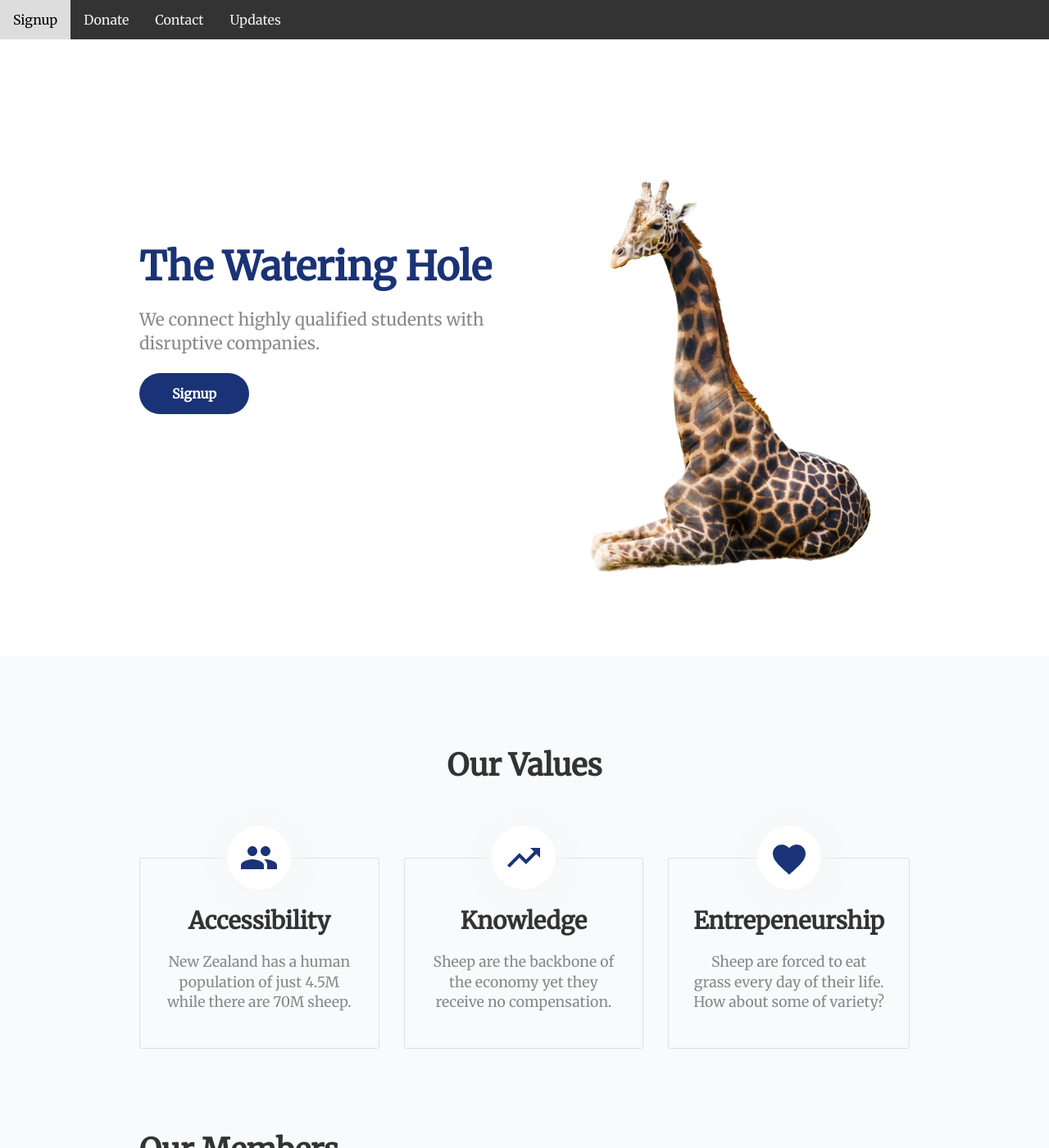
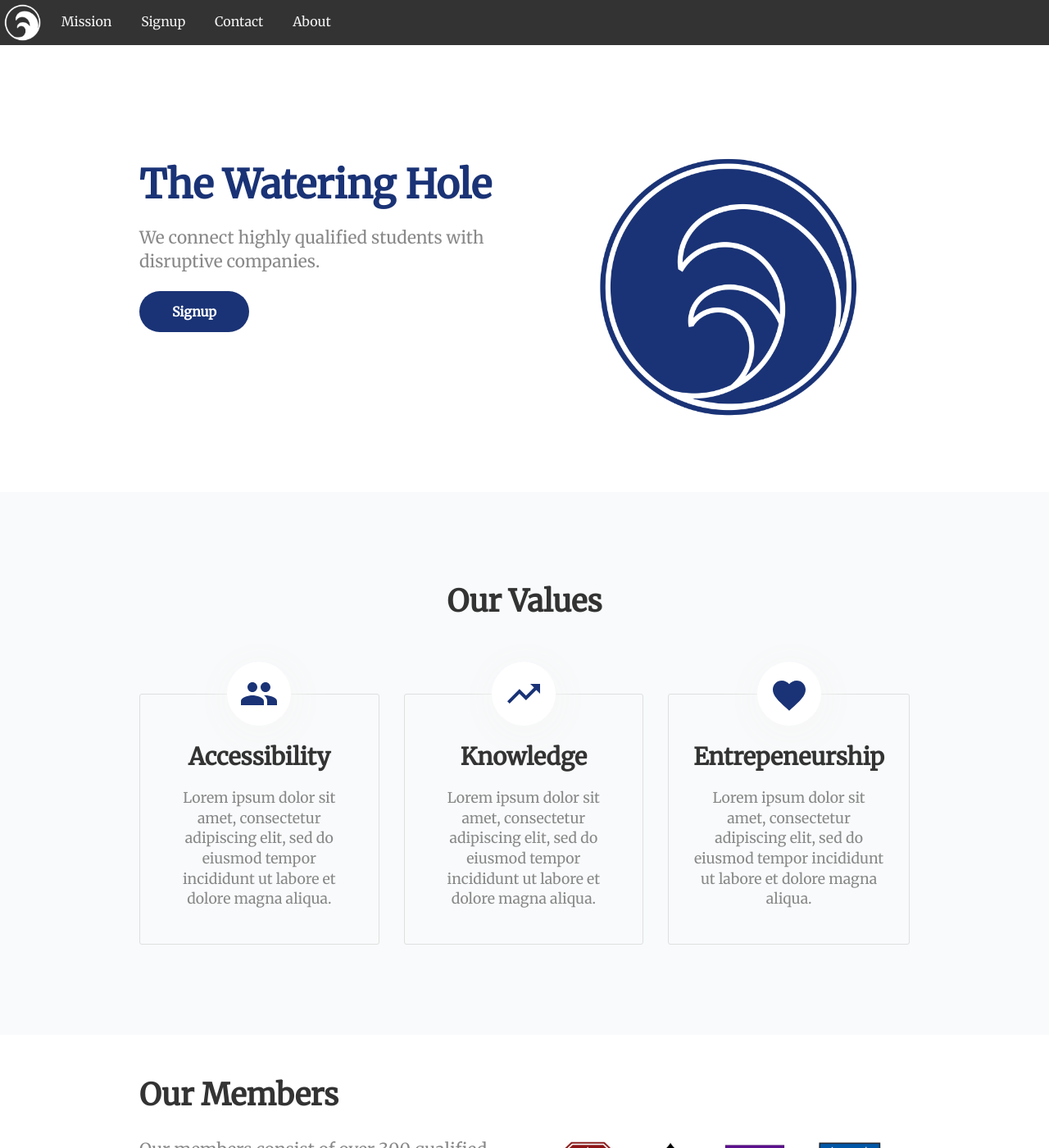
Before and after one commit to chaiguyy/whweb, a Jekyll site: the page built from docs/index.html, in a window 1280 px wide and 1400 px high. Shown: the whole window at 82% size. Built offline with Jekyll 4.4.1, drawn with Linux system fonts in a browser that asks for light colours; nearby versions of some CDN libraries; a script that is not in the unit is left out; some of the changed text lies outside the part shown.

Commit message:
images and content

```diff
--- a/docs/_layouts/default.html
+++ b/docs/_layouts/default.html
@@ -28,11 +28,11 @@
 	</head>
 	<body>
 		<div class="navbar">
-				<a href="#signup">Signup</a>
-
-				<a href="#donate">Donate</a>
-				<a href="#donate">Contact</a>
-				<a href="#updates">Updates</a>
+			<img class="logo" src="{{ site.baseurl }}/images/logosmallwhite.png">
+			<a href="#mission">Mission</a>
+			<a href="#signup">Signup</a>
+			<a href="#contact">Contact</a>
+			<a href="#about">About</a>
 		</div>
 		<div class="content">
 			{{ content }}
--- a/docs/_sass/layout.scss
+++ b/docs/_sass/layout.scss
@@ -48,12 +48,17 @@ header {
 }
 
 .navbar a {
-	float: left;
-	display: block;
+	display: inline-block;
 	color: #f2f2f2;
 	text-align: center;
 	padding: 14px 16px;
 	text-decoration: none;
+}
+
+.logo {
+	display: inline-block;
+	vertical-align: middle;
+	height: 55px;
 }
 
 .navbar a:hover {
--- a/docs/index.html
+++ b/docs/index.html
@@ -14,7 +14,7 @@ title: The Watering Hole
 			</div>
 		</div>
 		<div class="column">
-			<img src="{{ site.baseurl }}/images/giraffe.jpg" alt="Logo" style="width: 400px;">
+			<img src="{{ site.baseurl }}/images/logo.png" alt="Logo" style="width: 400px;">
 		</div>
 	</div>
 </header>
@@ -27,21 +27,22 @@ title: The Watering Hole
 			<li>
 				<div class="image">{% include icons/site.html icon="population" %}</div>
 				<h3 class="editable">Accessibility</h3>
-			<p class="editable">New Zealand has a human population of just 4.5M while there are 70M sheep. </p>
+				<p class="editable">Lorem ipsum dolor sit amet, consectetur adipiscing elit, sed do eiusmod tempor incididunt ut labore et dolore magna aliqua.</p>
 			</li>
 
 			<li>
 				<div class="image">{% include icons/site.html icon="economy" %}</div>
 				<h3 class="editable">Knowledge</h3>
-			<p class="editable">Sheep are the backbone of the economy yet they receive no compensation.</p>
+				<p class="editable">Lorem ipsum dolor sit amet, consectetur adipiscing elit, sed do eiusmod tempor incididunt ut labore et dolore magna aliqua.</p>
 			</li>
 
 			<li>
 				<div class="image">{% include icons/site.html icon="conditions" %}</div>
 				<h3 class="editable">Entrepeneurship</h3>
-			<p class="editable">Sheep are forced to eat grass every day of their life. How about some of variety?</p>
+				<p class="editable">Lorem ipsum dolor sit amet, consectetur adipiscing elit, sed do eiusmod tempor incididunt ut labore et dolore magna aliqua.</p>
 			</li>
 		</ul>
+	</div>
 </div>
 
 <div class="container" id="members">
@@ -49,11 +50,10 @@ title: The Watering Hole
 		<div>
 			<h2 class="editable">Our Members</h2>
 
-			<p class="editable">Currently, we have a pool of over 300 qualified students from elite universities such as Stanford, Princeton, Columbia, NYU, Berkeley and others. Applicants contribute to a resume pool which we share with startups and established companies.</p>
+			<p class="editable">Our members consist of over 300 qualified students from elite universities such as Stanford, Princeton, Columbia, NYU, Berkeley, and others. Applicants contribute to a resume pool which we share with startups and innovative companies.</p>
 		</div>
 		<div>
 			<img src="{{ site.baseurl }}/images/logo4uni.jpg" alt="universities">
-		</div>
 		</div>
 	</div>
 </div>
@@ -62,18 +62,18 @@ title: The Watering Hole
 	<div class="container" id="mission">
 		<div class="columns">
 			<div>
-				<img src="{{ site.baseurl }}/images/sheep2.jpg" alt="Sheep">
+				<img src="{{ site.baseurl }}/images/networking_curve.png" alt="networking" style="border-radius:10%;">
 			</div>
 			<div>
 				<h2 class="editable">Our Mission</h2>
 
-				<p class="editable">Leave no sheep behind. Our mission to give sheep the right to vote and have them represented in parliament. For too long sheep have been exploited for their warm wool and delicious meat. It's time to put our hooves down and baa for what's right. Give sheep the vote!</p>
+				<p class="editable">Founded in 2020, The Watering Hole is an inclusive space that connects the best and brightest university students along with the most innovative and fastest growing startups. Our personalized service is built upon our core values of accessibility, knowledge, and entrepreneurship. We believe students struggle to find job opportunities not because applicants aren’t qualified enough but because they aren’t seen in an easy and accessible way. The Watering Hole works to preserve strong connections between recruiters and students by hosting frequent small-scale career fairs throughout the school year.</p>
 			</div>
 		</div>
 	</div>
 </div>
 
-
+<!--
 <div class="container">
 	<hr>
 	<blockquote>
@@ -86,25 +86,32 @@ title: The Watering Hole
 		</div>
 	</blockquote>
 </div>
+-->
 
-<div class="darker">
 	<div class="container" id="signup">
+		<hr>
 		<h2 class="editable">Join us</h2>
-		<p class="editable" style="text-align: center;">Sign up to hear the latest news and progress in our fight for the sheep vote.</p>
+		<p class="editable" style="text-align: center;">Apply to become a part of our community and gain access to exclusive career opportunities.</p>
 		<form action="{{ site.newsletter_action }}" method="post">
 			<input type="text" name="EMAIL" placeholder="Email">
 			<input type="submit" value="Sign up"/>
 		</form>
 	</div>
-</div>
 
-<div class="container" id="donate">
-	<h2 class="editable">Make a donation</h2>
-	<div class="donate">
-		{{ site.donation_embed }}
+<div class="darker">
+<div class="container" id="contact">
+	<hr>
+	<h2 class="editable">Get in Touch</h2>
+	<p class="editable">Lorem ipsum dolor sit amet, consectetur adipiscing elit, sed do eiusmod tempor incididunt ut labore et dolore magna aliqua.</p>
 </div>
 </div>
 
+<div class="container" id="about">
+	<h2 class="editable">About us</h2>
+	<p class="editable">Lorem ipsum dolor sit amet, consectetur adipiscing elit, sed do eiusmod tempor incididunt ut labore et dolore magna aliqua. Ut enim ad minim veniam, quis nostrud exercitation ullamco laboris nisi ut aliquip ex ea commodo consequat. Duis aute irure dolor in reprehenderit in voluptate velit esse cillum dolore eu fugiat nulla pariatur. Excepteur sint occaecat cupidatat non proident, sunt in culpa qui officia deserunt mollit anim id est laborum.</p>
+</div>
+
+<!--
 <div class="darker">
 	<div class="container" id="updates">
 		<h2 class="editable">Updates</h2>
@@ -125,3 +132,4 @@ title: The Watering Hole
 		</div>
 	</div>
 </div>
+-->
```
Also changed, not shown: docs/404.html (+11 -4 lines), docs/images/logo.png (added), docs/images/logosmall.png (added), docs/images/logosmallwhite.png (added), docs/images/networking.jpg (added), docs/images/sheep.jpg (deleted), 1 other file. Lines whose indentation alone changed are shown as unchanged.
